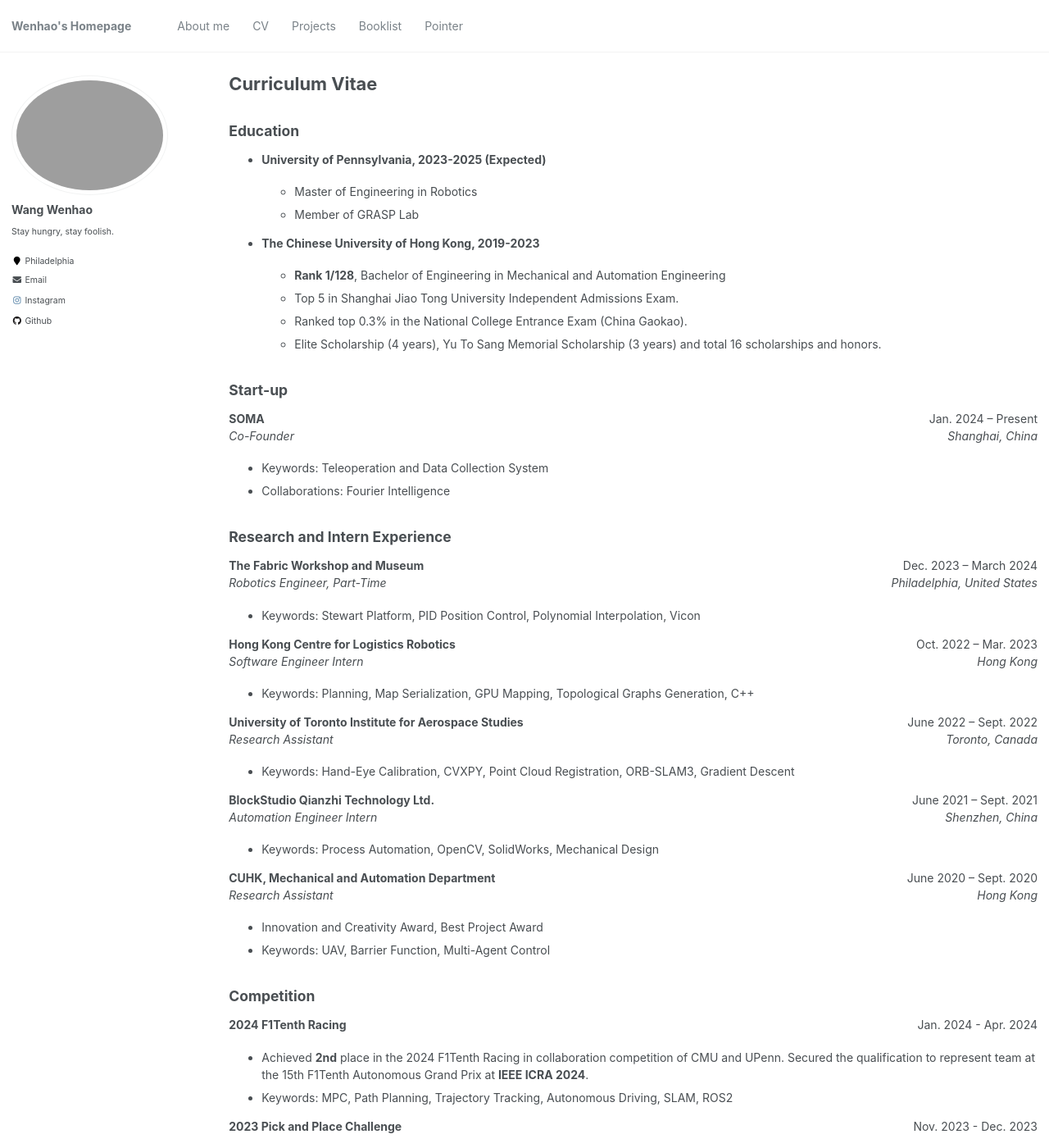
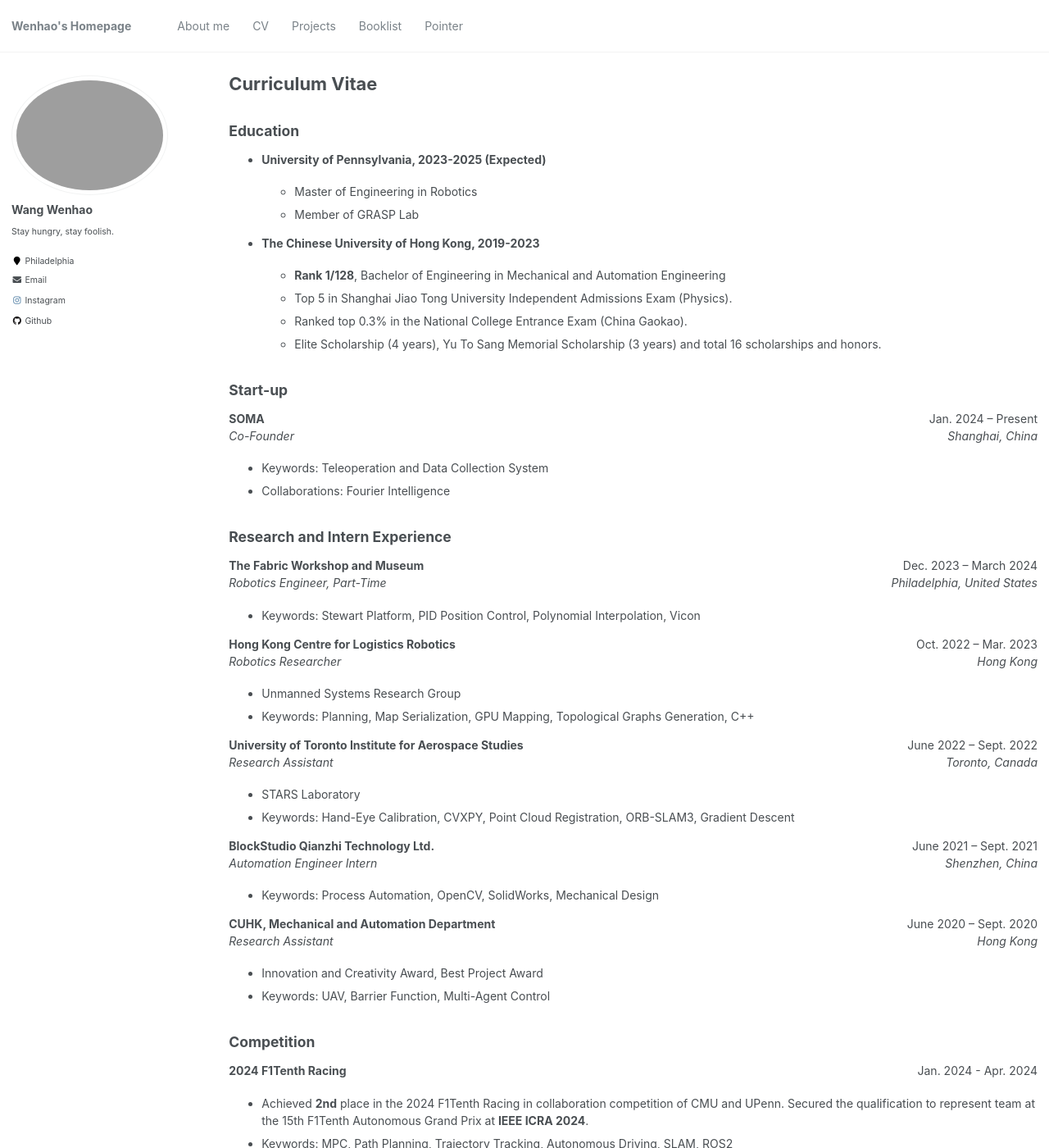
Before and after one commit to Hao-Starrr/Hao-Starrr.github.io, a Jekyll site: the page built from _pages/cv.md, in a window 1280 px wide and 1400 px high. Shown: the whole window at 82% size. Built offline with Jekyll 4.4.1, drawn with Linux system fonts in a browser that asks for light colours.

Commit message:
Update cv.md

```diff
--- a/_pages/cv.md
+++ b/_pages/cv.md
@@ -21,7 +21,7 @@ redirect_from:
 - **The Chinese University of Hong Kong, 2019-2023**
 
   - **Rank 1/128**, Bachelor of Engineering in Mechanical and Automation Engineering
-  - Top 5 in Shanghai Jiao Tong University Independent Admissions Exam.
+  - Top 5 in Shanghai Jiao Tong University Independent Admissions Exam (Physics).
   - Ranked top 0.3% in the National College Entrance Exam (China Gaokao).
   - Elite Scholarship (4 years), Yu To Sang Memorial Scholarship (3 years) and total 16 scholarships and honors.
     <br />
@@ -47,9 +47,10 @@ _Robotics Engineer, Part-Time_
 
 **Hong Kong Centre for Logistics Robotics**
 <span style="float:right;">Oct. 2022 – Mar. 2023</span>
-_Software Engineer Intern_
+_Robotics Researcher_
 <span style="float:right;">_Hong Kong_</span>
 
+- Unmanned Systems Research Group
 - Keywords: Planning, Map Serialization, GPU Mapping, Topological Graphs Generation, C++
 
 **University of Toronto Institute for Aerospace Studies**
@@ -57,6 +58,7 @@ _Software Engineer Intern_
 _Research Assistant_
 <span style="float:right;">_Toronto, Canada_</span>
 
+- STARS Laboratory
 - Keywords: Hand-Eye Calibration, CVXPY, Point Cloud Registration, ORB-SLAM3, Gradient Descent
 
 **BlockStudio Qianzhi Technology Ltd.**
```
